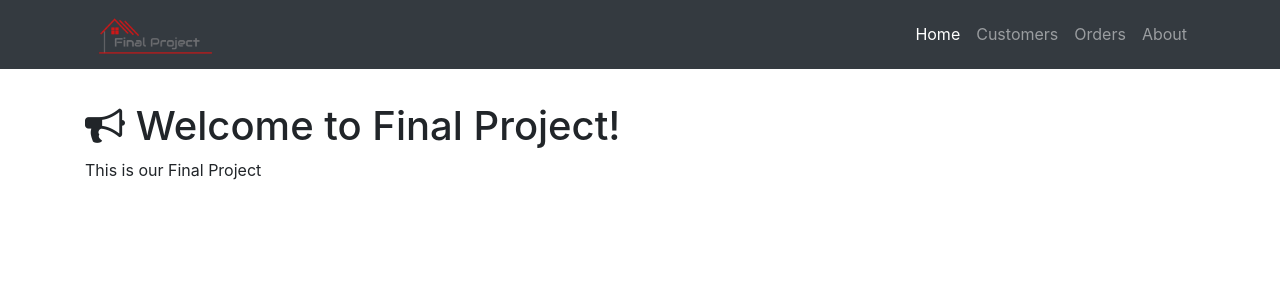
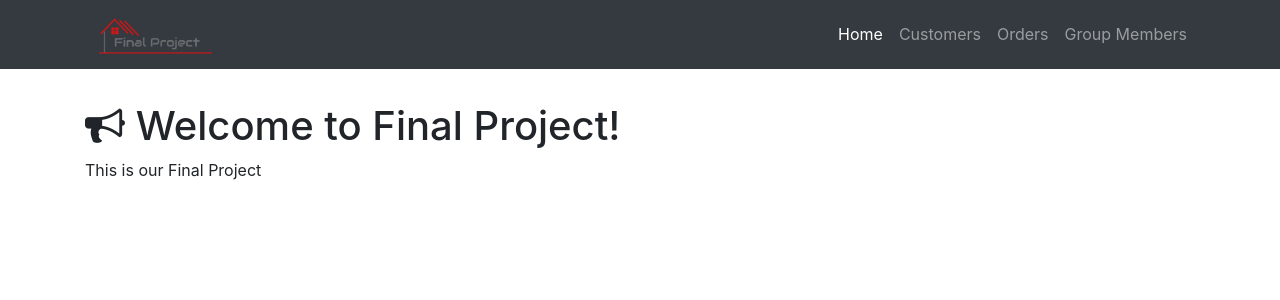
Before and after one commit to gichehak/final-project, a Flask app: page / in a window 1280 px wide. Shown: the top 300 px of the page. Run offline with Flask 2, Linux system fonts and the light colour scheme; some libraries are stand-ins or nearby versions.

Commit message:
progress1

```diff
--- a/templates/home-base.html
+++ b/templates/home-base.html
@@ -46,7 +46,7 @@
             <a class="nav-link" href="/order-all">Orders</a>
           </li>
           <li class="nav-item">
-            <a class="nav-link" href="/about">About</a>
+            <a class="nav-link" href="/about">Group Members</a>
           </li>
         </ul>
       </div>
```
